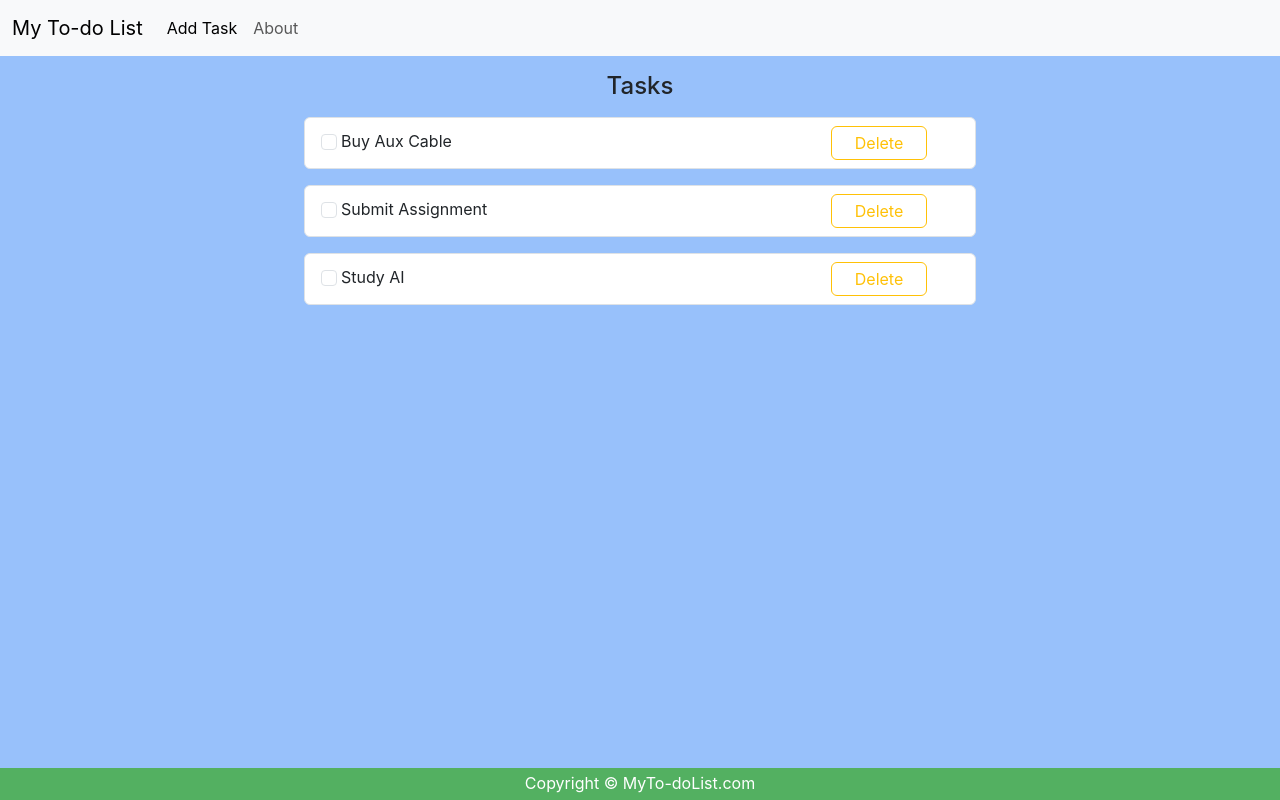
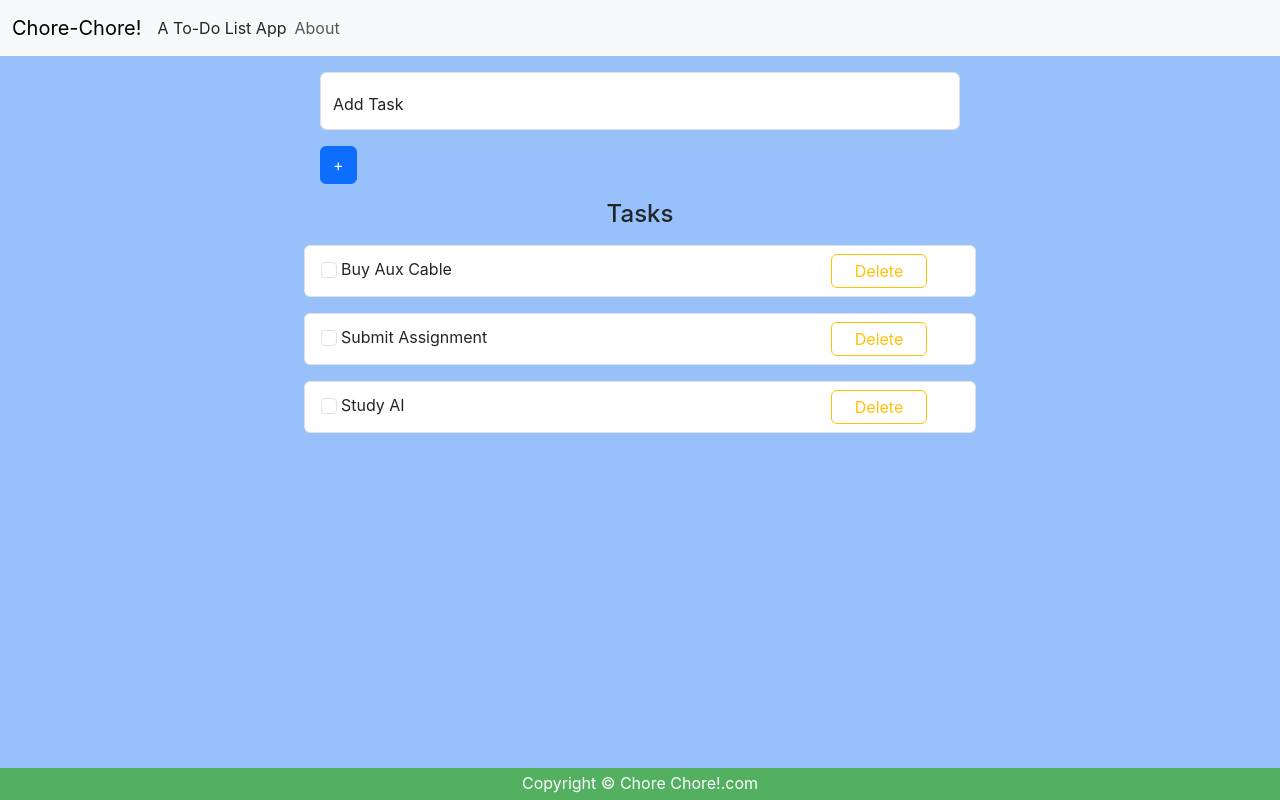
Before and after one commit to vermaArpitt/Todo-list__ReactJS, a React (Create React App) app: page / in a window 1280 px wide. Built offline with nearby package versions, Linux system fonts and the light colour scheme.

Commit message:
Added AddTask form

```diff
--- a/public/index.html
+++ b/public/index.html
@@ -9,39 +9,16 @@
       name="description"
       content="Web site created using create-react-app"
     />
-    <link rel="apple-touch-icon" href="%PUBLIC_URL%/logo192.png" />
-    <!--
-      manifest.json provides metadata used when your web app is installed on a
-      user's mobile device or desktop. See https://developers.google.com/web/fundamentals/web-app-manifest/
-    -->
+
     <link rel="manifest" href="%PUBLIC_URL%/manifest.json" />
-    <!--
-      Notice the use of %PUBLIC_URL% in the tags above.
-      It will be replaced with the URL of the `public` folder during the build.
-      Only files inside the `public` folder can be referenced from the HTML.
+    <link href="https://cdn.jsdelivr.net/npm/bootstrap@5.3.3/dist/css/bootstrap.min.css" rel="stylesheet" integrity="sha384-QWTKZyjpPEjISv5WaRU9OFeRpok6YctnYmDr5pNlyT2bRjXh0JMhjY6hW+ALEwIH" crossorigin="anonymous">
 
-      Unlike "/favicon.ico" or "favicon.ico", "%PUBLIC_URL%/favicon.ico" will
-      work correctly both with client-side routing and a non-root public URL.
-      Learn how to configure a non-root public URL by running `npm run build`.
-    -->
+    <title>Chore Chore!: A Todo List App</title>
+  </head>
 
-    <link href="https://cdn.jsdelivr.net/npm/bootstrap@5.3.3/dist/css/bootstrap.min.css" rel="stylesheet" integrity="sha384-QWTKZyjpPEjISv5WaRU9OFeRpok6YctnYmDr5pNlyT2bRjXh0JMhjY6hW+ALEwIH" crossorigin="anonymous">
-    <title>Todo List</title>
-  </head>
   <body>
     <noscript>You need to enable JavaScript to run this app.</noscript>
     <div id="root"></div>
-    <!--
-      This HTML file is a template.
-      If you open it directly in the browser, you will see an empty page.
-
-      You can add webfonts, meta tags, or analytics to this file.
-      The build step will place the bundled scripts into the <body> tag.
-
-      To begin the development, run `npm start` or `yarn start`.
-      To create a production bundle, use `npm run build` or `yarn build`.
-    -->
-    <script src="https://cdn.jsdelivr.net/npm/bootstrap@5.3.3/dist/js/bootstrap.bundle.min.js" integrity="sha384-YvpcrYf0tY3lHB60NNkmXc5s9fDVZLESaAA55NDzOxhy9GkcIdslK1eN7N6jIeHz" crossorigin="anonymous"></script>
   </body>
-  </body>
+  <script src="https://cdn.jsdelivr.net/npm/bootstrap@5.3.3/dist/js/bootstrap.bundle.min.js" integrity="sha384-YvpcrYf0tY3lHB60NNkmXc5s9fDVZLESaAA55NDzOxhy9GkcIdslK1eN7N6jIeHz" crossorigin="anonymous"></script>
 </html>
--- a/src/App.js
+++ b/src/App.js
@@ -2,6 +2,7 @@ import './App.css';
 import Header from './MyComponents/Header';
 import Footer from './MyComponents/Footer';
 import Todos from './MyComponents/Todos';
+import {AddTodo} from './MyComponents/AddTodo'
 import {useState} from 'react';
 
 function App() {
@@ -9,6 +10,10 @@ function App() {
   const [todos, setTodos] = useState([{sno : 1, title : "Buy Aux Cable"},
   {sno : 2, title : "Submit Assignment"},
   {sno : 3, title : "Study AI"}]);
+
+  const addTask = () => {
+
+  }
 
   const onDelete = (todo) => {
     setTodos(todos.filter((x) => {
@@ -18,7 +23,8 @@ function App() {
 
   return (
     <>
-    <Header title = "My To-do List"/>
+    <Header title = "Chore-Chore!"/>
+    <AddTodo/>
     <Todos todos = {todos} onDelete = {onDelete}/>
     <Footer/>
     </>
--- /dev/null
+++ b/src/MyComponents/AddTodo.css
@@ -0,0 +1,8 @@
+.addForm{
+    width: 50%;
+    margin: 5px auto;
+}
+
+button .btn{
+    background-color: #00aeff;
+}
--- a/src/MyComponents/AddTodo.js
+++ b/src/MyComponents/AddTodo.js
@@ -1,23 +1,16 @@
 import React from 'react';
+import './AddTodo.css';
 
 export const AddTodo = () => {
     return (
-        <div>
+        <div className="addForm">
             <form>
-                <div className="mb-3">
-                    <label for="exampleInputEmail1" className="form-label">Email address</label>
-                    <input type="email" className="form-control" id="exampleInputEmail1" aria-describedby="emailHelp"/>
-                        <div id="emailHelp" className="form-text">We'll never share your email with anyone else.</div>
-                </div>
-                <div className="mb-3">
-                    <label for="exampleInputPassword1" className="form-label">Password</label>
-                    <input type="password" className="form-control" id="exampleInputPassword1"/>
-                </div>
-                <div className="mb-3 form-check">
-                    <input type="checkbox" className="form-check-input" id="exampleCheck1"/>
-                        <label className="form-check-label" for="exampleCheck1">Check me out</label>
-                </div>
-                <button type="submit" className="btn btn-primary">Submit</button>
+                <div class="form-floating mb-3 my-3">
+                    <input type="text" class="form-control" id="floatingInput" placeholder="Add Task"/>
+                    <label for="floatingInput">Add Task</label>
+                    </div>
+
+                <button type="submit" className="btn btn-primary"> + </button>
             </form>
         </div>
     );
--- a/src/MyComponents/Footer.js
+++ b/src/MyComponents/Footer.js
@@ -13,7 +13,7 @@ export default function Footer(){
     }
     return(
         <footer style = {footerStyle}>
-            <p>Copyright &copy; MyTo-doList.com</p>
+            <p>Copyright &copy; Chore Chore!.com</p>
         </footer>
     )
 }
--- a/src/MyComponents/Header.js
+++ b/src/MyComponents/Header.js
@@ -10,8 +10,8 @@ export default function Header(props) {
                 </button>
                 <div className="collapse navbar-collapse" id="navbarSupportedContent">
                     <ul className="navbar-nav me-auto mb-2 mb-lg-0">
-                        <li className="nav-item">
-                            <a className="nav-link active" aria-current="page" href="#">Add Task</a>
+                        <li className="nav-item my-2">
+                            A To-Do List App
                         </li>
                         <li className="nav-item">
                             <a className="nav-link" href="#">About</a>
```
Also changed, not shown: public/logo192.png (deleted), public/logo512.png (deleted).
